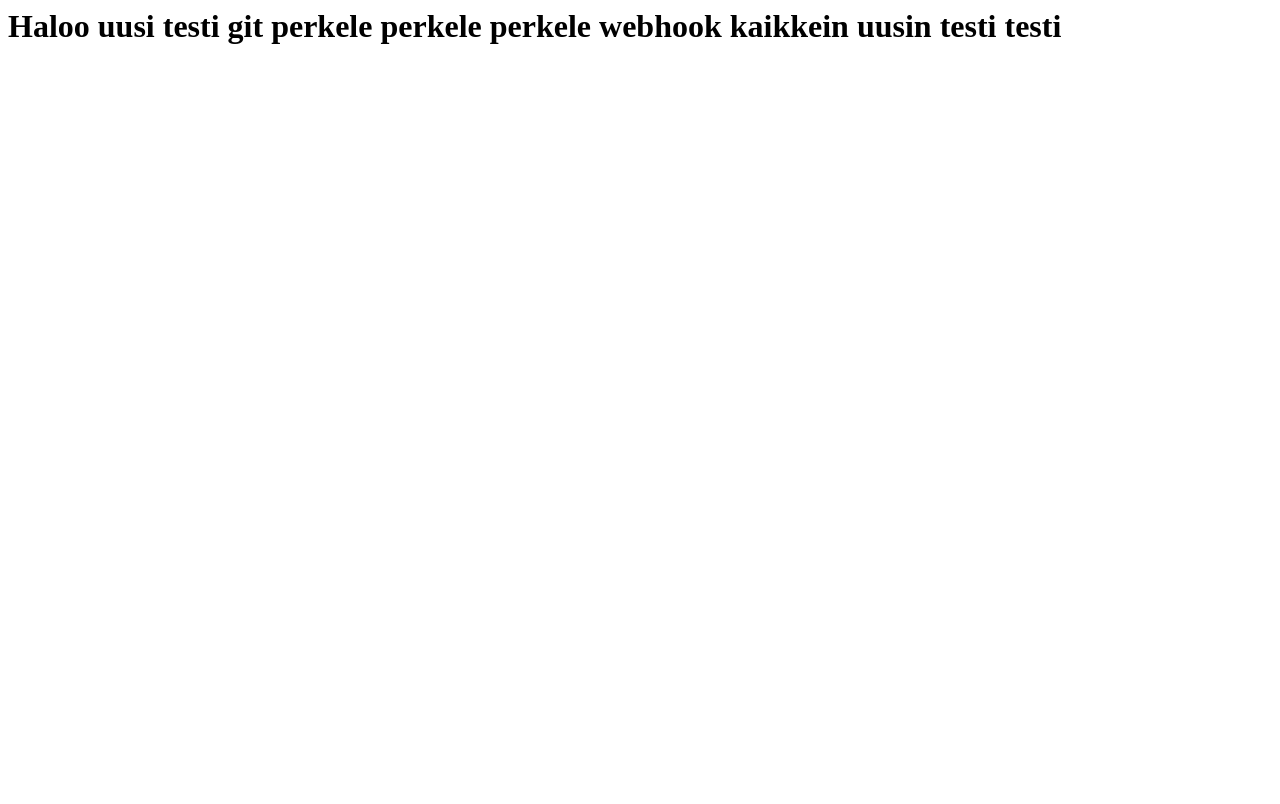
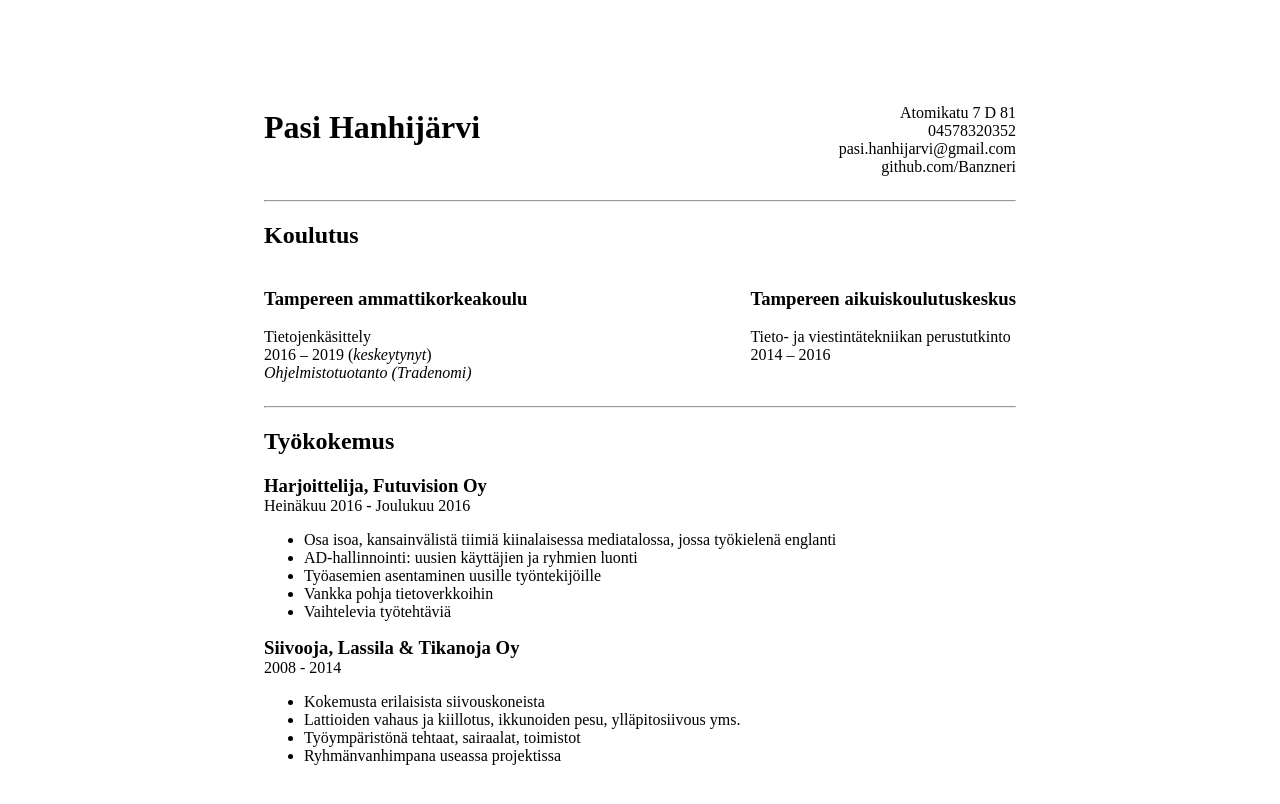
Before and after one commit to Banzneri/pasiboy, a plain HTML site: page index.html in a window 1280 px wide. Drawn offline with Linux system fonts and the light colour scheme.

Commit message:
add simple cv

```diff
--- /dev/null
+++ b/index.css
@@ -0,0 +1,22 @@
+#document {
+    padding: 5rem 20% 5rem 20%;
+}
+
+.flex {
+    display: flex;
+    justify-content: space-between;
+}
+
+.right {
+    text-align: right;
+}
+
+.no-decoration-list {
+    list-style-type: none;
+    padding: 0;
+}
+
+.no-padding {
+    padding: 0 !important;
+    margin: 0 !important;
+}
--- a/index.html
+++ b/index.html
@@ -1,3 +1,74 @@
-<html><body>
-    <h1>Haloo uusi testi git perkele perkele perkele webhook kaikkein uusin testi testi</h1>
-</body></html>
+<html>
+  <head>
+    <link rel="stylesheet" href="index.css" />
+  </head>
+  <body id="document">
+    <div class="flex">
+      <h1>Pasi Hanhijärvi</h1>
+      <div class="right">
+        <ul class="no-decoration-list">
+          <li>Atomikatu 7 D 81</li>
+          <li>04578320352</li>
+          <li>pasi.hanhijarvi@gmail.com</li>
+          <li>github.com/Banzneri</li>
+        </ul>
+      </div>
+    </div>
+    <hr />
+    <div id="education">
+      <h2>Koulutus</h2>
+      <div class="flex">
+        <div>
+          <h3>Tampereen ammattikorkeakoulu</h3>
+          <ul class="no-decoration-list">
+            <li>Tietojenkäsittely</li>
+            <li>2016 – 2019 (<i>keskeytynyt</i>)</li>
+            <li><i>Ohjelmistotuotanto (Tradenomi)</i></li>
+          </ul>
+        </div>
+        <div>
+          <h3>Tampereen aikuiskoulutuskeskus</h3>
+          <ul class="no-decoration-list">
+            <li>Tieto- ja viestintätekniikan perustutkinto</li>
+            <li>2014 – 2016</li>
+          </ul>
+        </div>
+      </div>
+    </div>
+    <hr />
+    <div id="work">
+      <h2>Työkokemus</h2>
+      <div>
+        <div>
+          <h3 class="no-padding">Harjoittelija, Futuvision Oy</h3>
+          <p class="no-padding">Heinäkuu 2016 - Joulukuu 2016</p>
+        </div>
+        <ul>
+          <li>
+            Osa isoa, kansainvälistä tiimiä kiinalaisessa mediatalossa, jossa
+            työkielenä englanti
+          </li>
+          <li>AD-hallinnointi: uusien käyttäjien ja ryhmien luonti</li>
+          <li>Työasemien asentaminen uusille työntekijöille</li>
+          <li>Vankka pohja tietoverkkoihin</li>
+          <li>Vaihtelevia työtehtäviä</li>
+        </ul>
+      </div>
+      <div>
+        <div>
+          <h3 class="no-padding">Siivooja, Lassila & Tikanoja Oy</h3>
+          <p class="no-padding">2008 - 2014</p>
+        </div>
+        <ul>
+          <li>Kokemusta erilaisista siivouskoneista</li>
+          <li>
+            Lattioiden vahaus ja kiillotus, ikkunoiden pesu, ylläpitosiivous
+            yms.
+          </li>
+          <li>Työympäristönä tehtaat, sairaalat, toimistot</li>
+          <li>Ryhmänvanhimpana useassa projektissa</li>
+        </ul>
+      </div>
+    </div>
+  </body>
+</html>
```
